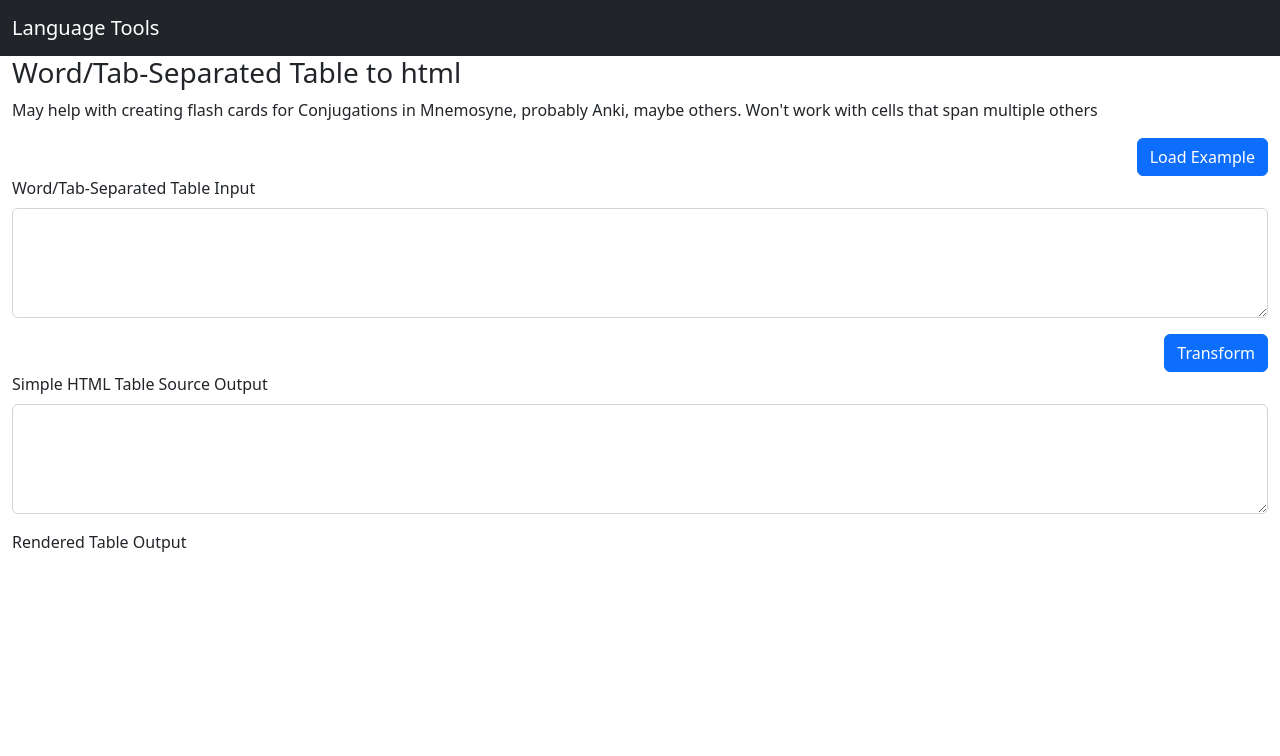
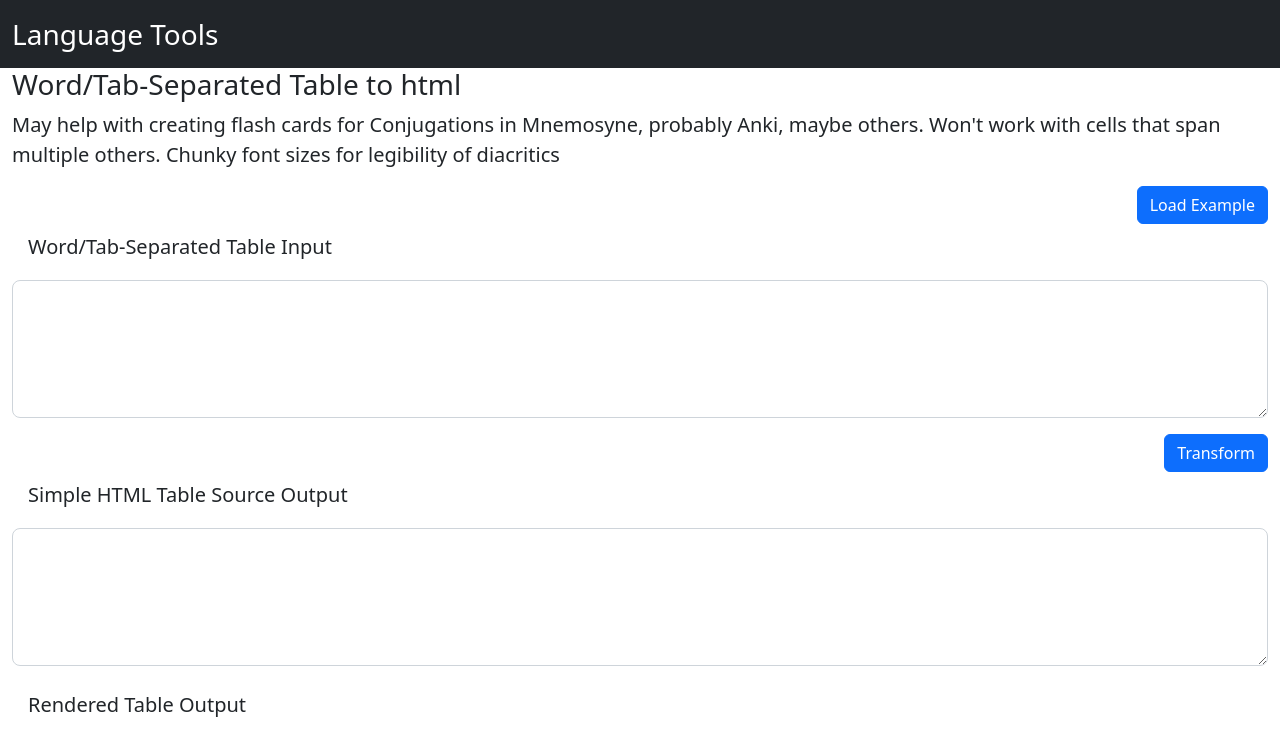
Before and after one commit to Oblongmana/language-tools, a plain HTML site: page index.html in a window 1280 px wide. Drawn offline with nearby package versions, Linux system fonts and the light colour scheme.

Commit message:
Make things chunkier for easier reading of diacritics

```diff
--- a/index.html
+++ b/index.html
@@ -33,14 +33,14 @@
   <body>
     <nav class="navbar navbar-dark bg-dark">
         <div class="container-fluid">
-          <a class="navbar-brand" href="#">Language Tools</a>
+          <a class="navbar-brand fs-3" href="#">Language Tools</a>
         </div>
       </nav>
     <div class="container-fluid">
         <div class="row">
             <div class="col">
-                <h3>Word/Tab-Separated Table to html</h5>
-                <p>May help with creating flash cards for Conjugations in Mnemosyne, probably Anki, maybe others. Won't work with cells that span multiple others</p>
+                <h3>Word/Tab-Separated Table to html</h3>
+                <p class="fs-5">May help with creating flash cards for Conjugations in Mnemosyne, probably Anki, maybe others. Won't work with cells that span multiple others. Chunky font sizes for legibility of diacritics</p>
                 <div class="d-grid gap-2 justify-content-sm-end" >
                     <button type="button" class="btn btn-primary" onclick="loadWordTableExample();">Load Example</button>
                 </div>
@@ -49,19 +49,19 @@
         <div class="row">
             <form>
                 <div class="mb-3">
-                    <label for="wordTableInput" class="form-label">Word/Tab-Separated Table Input</label>
-                    <textarea class="form-control" id="wordTableInput" rows="4"></textarea>
+                    <label for="wordTableInput" class="form-label form-control-lg">Word/Tab-Separated Table Input</label>
+                    <textarea class="form-control form-control-lg" id="wordTableInput" rows="4"></textarea>
                 </div>
                 <div class="d-grid gap-2 justify-content-sm-end" >
                     <button type="button" class="btn btn-primary" onclick="convertWordTableInput();">Transform</button>
                 </div>
                 <div class="mb-3">
-                    <label for="wordTableOutput" class="form-label">Simple HTML Table Source Output</label>
-                    <textarea  class="form-control" id="wordTableOutput" rows="4" readonly></textarea>
+                    <label for="wordTableOutput" class="form-label form-control-lg">Simple HTML Table Source Output</label>
+                    <textarea  class="form-control form-control-lg" id="wordTableOutput" rows="4" readonly></textarea>
                 </div>
                 <div class="mb-3">
-                    <label class="form-label">Rendered Table Output</label>
-                    <div id="renderedWordTableOutput"></div>
+                    <label class="form-label form-control-lg">Rendered Table Output</label>
+                    <div id="renderedWordTableOutput" class="fs-5"></div>
                 </div>
             </form>
         </div>
```
